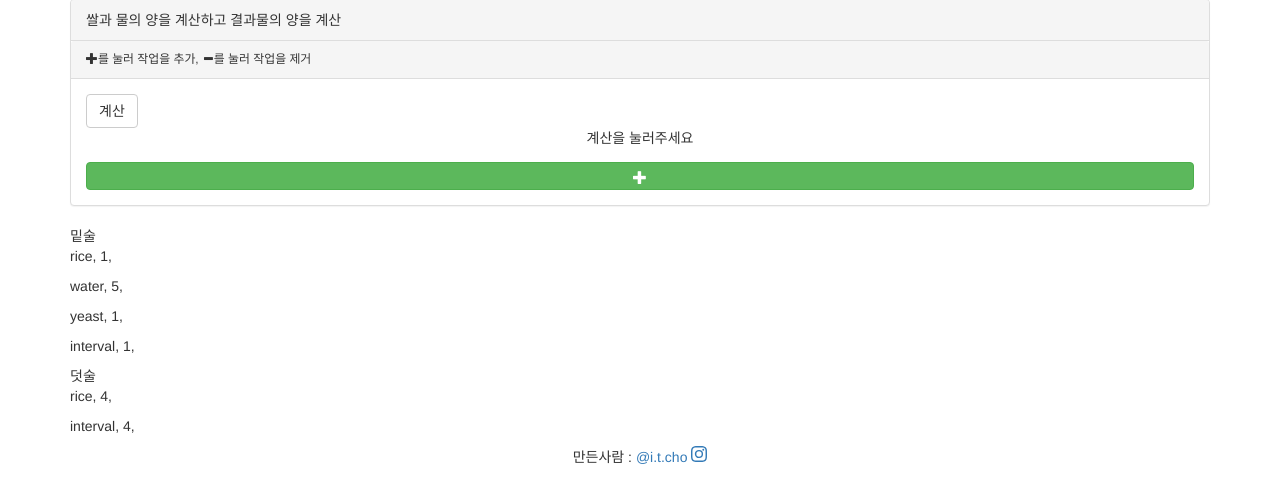
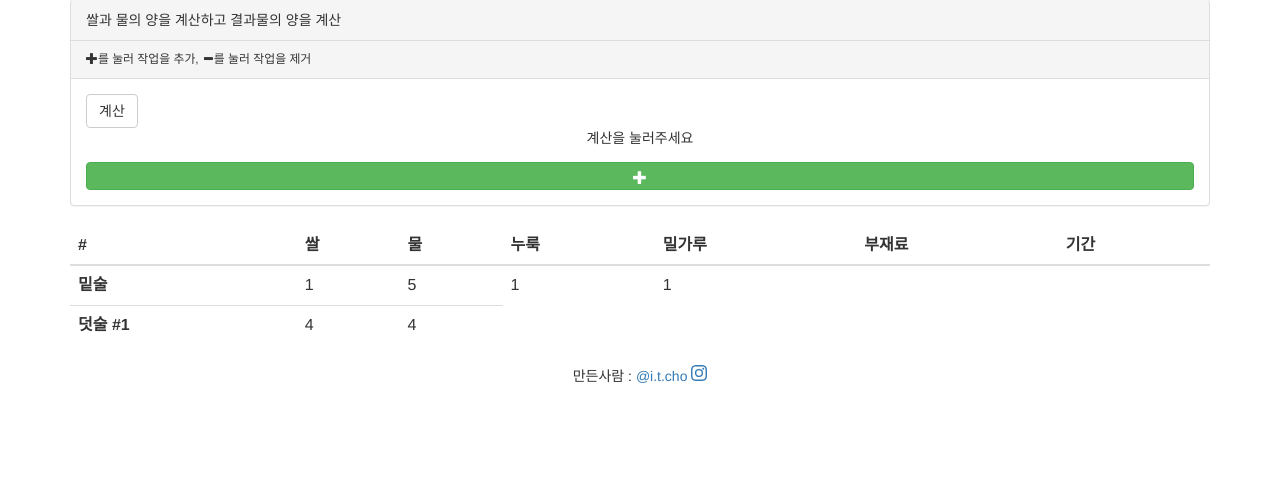
Before and after one commit to hecaiont/bf_flask_dev_local, a Flask app: page /brew in a window 1280 px wide. Shown: the part 121-624 px from the top of the page. Run offline with Flask 2, Linux system fonts and the light colour scheme; some libraries are stand-ins or nearby versions.

Commit message:
recipe to table

```diff
--- a/app.py
+++ b/app.py
@@ -49,7 +49,7 @@ def result():
         current_stage_level = 0
         total_stage = []
         staged_recipe = []
-        current_stage = ''
+        current_stage = []
         for key, value in data.items():
             if value != '':
                 materials, stage = key.split('#')
@@ -64,6 +64,10 @@ def result():
                     total_stage.append(current_stage_level)
                     current_stage = []
 
+                current_stage.append({materials:value})
+            else:
+                value = 0
+                materials, stage = key.split('#')
                 current_stage.append({materials:value})
 
         staged_recipe.append(current_stage)
--- a/templates/brew.html
+++ b/templates/brew.html
@@ -54,22 +54,45 @@
     </div> -->
 
 
-
     </div>
     <div>
+      {% if result != [''] %}
+        <table class="table">
+          <thead>
+            <tr>
+              <th scope="col">#</th>
+              <th scope="col">쌀</th>
+              <th scope="col">물</th>
+              <th scope="col">누룩</th>
+              <th scope="col">밀가루</th>
+              <th scope="col">부재료</th>
+              <th scope="col">기간</th>
+            </tr>
+          </thead>
+          <tbody>
+        {% for item in result %}
+        <tr>
+          {% if loop.index0 == 0 %}
+          <th scope="row">밑술</th>
+          {% else %}
+          <th scope="row">덧술 #{{ loop.index0 }}</th>
+          {% endif %}
 
-      {% for item in result %}
-        {% if loop.index0 == 0 %}
-          밑술
-        {% else %}
-          덧술
-        {% endif %}
             {% for i in item %}
-        {% for k,v in i.items() %}
-            <p>{{ k }}, {{ v }},</p>
-          {% endfor %}
-      {% endfor %}
-      {% endfor %}
+
+              {% for k,v in i.items() %}
+                {% if v == 0 %}
+                <td></td>
+                {% else %}
+                <td>{{ v }}</td>
+                {% endif %}
+                  {% endfor %}
+            {% endfor %}
+          </tr>
+        {% endfor %}
+      </tbody>
+      </table>
+      {% endif %}
     </div>
 
 <script>
```
